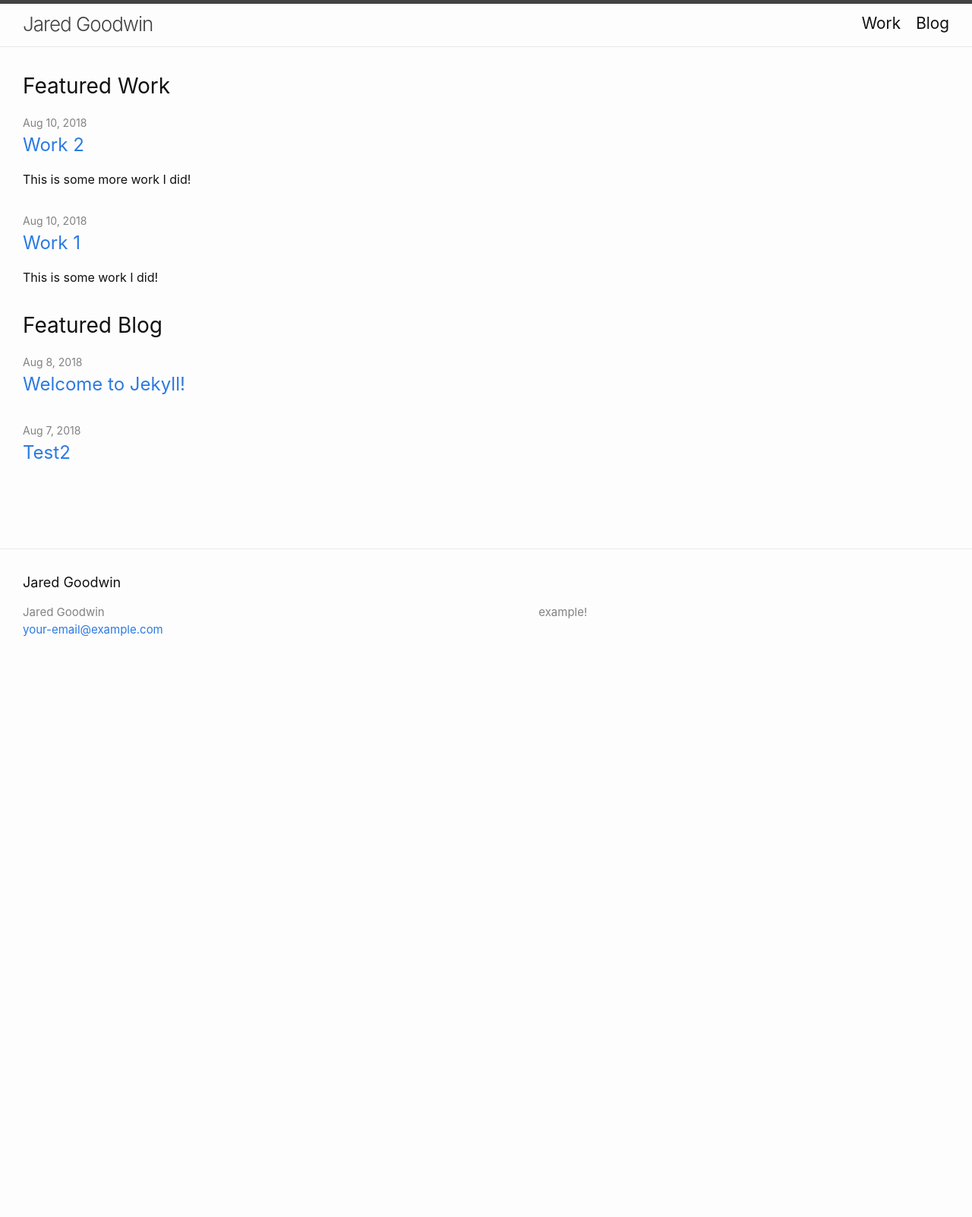
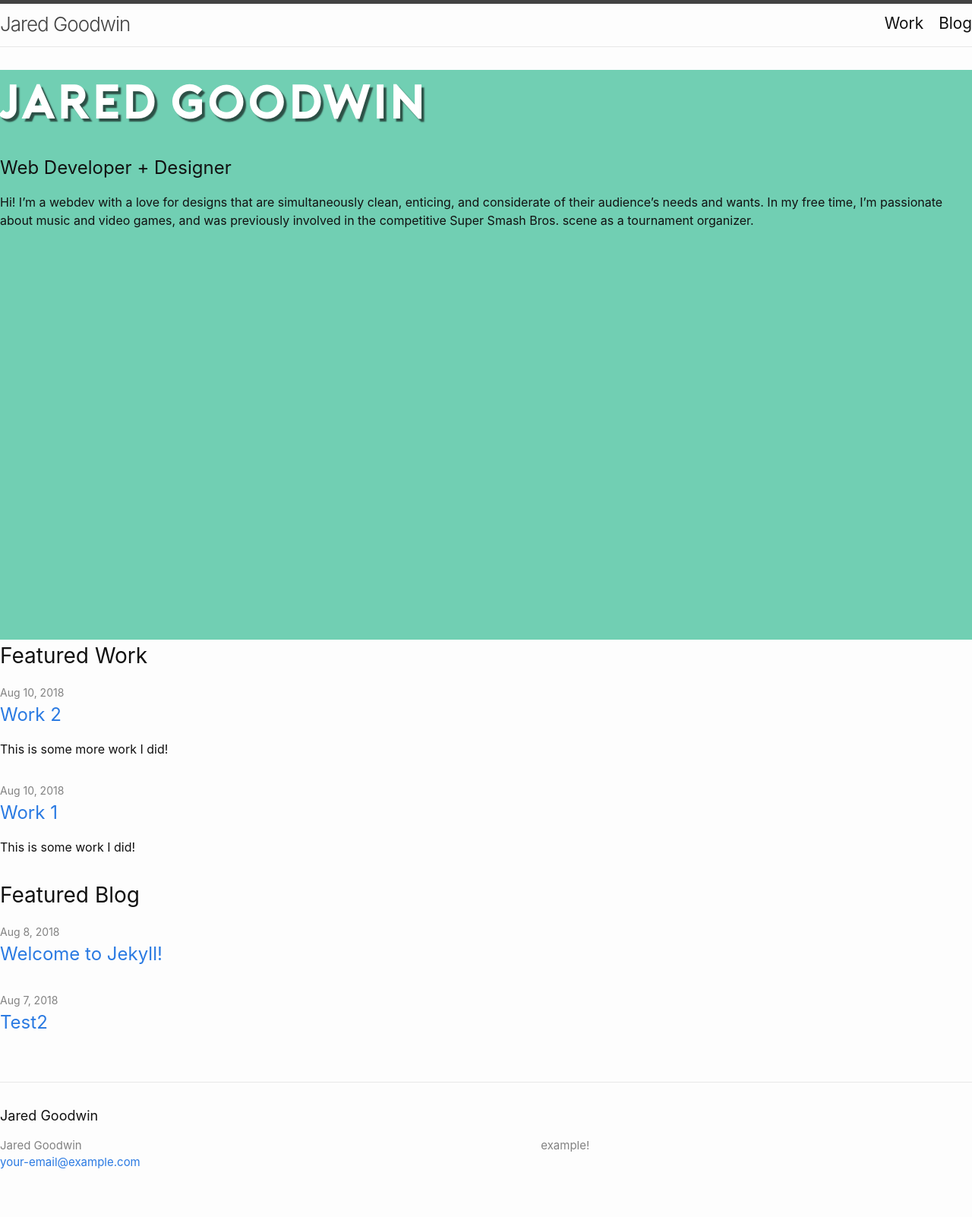
Before and after one commit to goodwin72/jaredrgoodwin.com, a Jekyll site: the page built from index.html, in a window 1280 px wide. Shown: the whole page at 76% size. Built offline with Jekyll 4.4.1, drawn with Linux system fonts in a browser that asks for light colours; before the commit the page ends 900 px from its top, so only the background shows below that.

Commit message:
Beginning work on front page banner - added Porter fonts; beginning to replicate design on page. Removed wrapper padding

```diff
--- a/_config.yml
+++ b/_config.yml
@@ -47,3 +47,7 @@ collections:
     work:
         output: true
         permalink: /:collection/:path/
+
+assets:
+   sources:
+       -_assets/fonts
--- a/_sass/minima.scss
+++ b/_sass/minima.scss
@@ -49,3 +49,15 @@ $on-laptop:        800px !default;
   "minima/layout",
   "minima/syntax-highlighting"
 ;
+
+
+//Import fonts
+@font-face {
+  font-family: "Porter";
+  src: url("../assets/fonts/Porter Medium.otf");
+}
+
+@font-face {
+  font-family: "Porter Bold";
+  src: url("../assets/fonts/Porter Bold.otf");
+}
--- a/_sass/minima/_base.scss
+++ b/_sass/minima/_base.scss
@@ -179,8 +179,8 @@ pre {
 	//max-width:         calc(#{$content-width} - (#{$spacing-unit} * 2));
 	margin-right: auto;
   	margin-left: auto;
-  	padding-right: $spacing-unit;
-  	padding-left: $spacing-unit;
+  	//padding-right: $spacing-unit;
+  	//padding-left: $spacing-unit;
   	@extend %clearfix;
 
   	@include media-query($on-laptop) {
--- a/_sass/minima/_layout.scss
+++ b/_sass/minima/_layout.scss
@@ -254,3 +254,33 @@
     }
   }
 }
+
+
+/* -------------------------------------------- */
+/* BEGINNING OF NEW, NON-MINIMA-DERIVED CLASSES */
+/* -------------------------------------------- */
+
+/**
+ * Home Page
+ **/
+
+.home-banner{
+    height: 750px;
+    width: 100%;
+    background-color: #71cfb3;
+}
+
+.home-banner h1{
+    text-shadow: .0575em .0575em .025em #2c5046;
+    font-size: 4em;
+    font-family: Porter Bold;
+    color: white;
+}
+
+.home-banner h2{
+
+}
+
+.home-banner p{
+
+}
--- a/index.html
+++ b/index.html
@@ -2,14 +2,28 @@
 layout: default
 header: Jared Goodwin
 header-sub: Web Developer + Designer
+header-description: >
+    Hi! I’m a webdev with a love for designs that are simultaneously clean, enticing, and considerate of their audience’s needs and wants.
 
-#title: Jared Goodwin
+    In my free time, I’m passionate about music and video games, and was previously involved in the competitive Super Smash Bros. scene as a tournament organizer.
+
+###title: Jared Goodwin
 ---
 
 <div class="home">
-	{%- if page.title -%}
-		<h1 class="page-heading">{{ page.title }}</h1>
-	{%- endif -%}
+	<div class="home-banner">
+		{%- if page.header -%}
+			<h1 class="home-banner__header-main">{{ page.header }}</h1>
+		{%- endif -%}
+
+		{%- if page.header-sub -%}
+			<h2 class="home-banner__header-sub">{{ page.header-sub }}</h2>
+		{%- endif -%}
+
+        {%- if page.header-sub -%}
+            <p class="home-banner__description">{{ page.header-description }}</p>
+        {%- endif -%}
+	</div>
 
 	<!-- Display all featured pages in the 'Work' collection -->
 	{% include feed-work.html featured-only=true %}
```
Also changed, not shown: assets/fonts/Porter Bold Italic.otf (added), assets/fonts/Porter Bold.otf (added), assets/fonts/Porter Light Italic.otf (added), assets/fonts/Porter Light.otf (added), assets/fonts/Porter Medium Italic.otf (added), assets/fonts/Porter Medium.otf (added).
